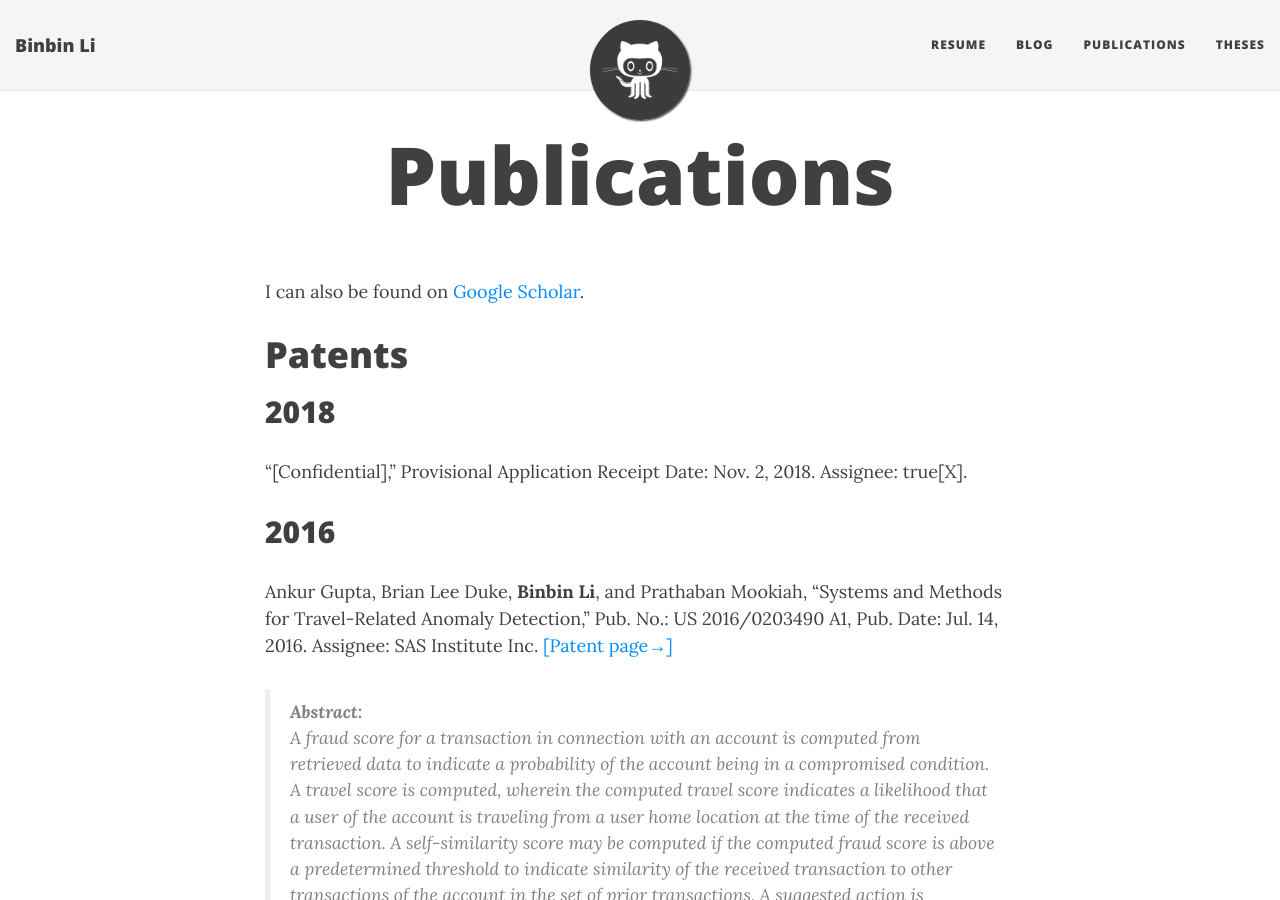
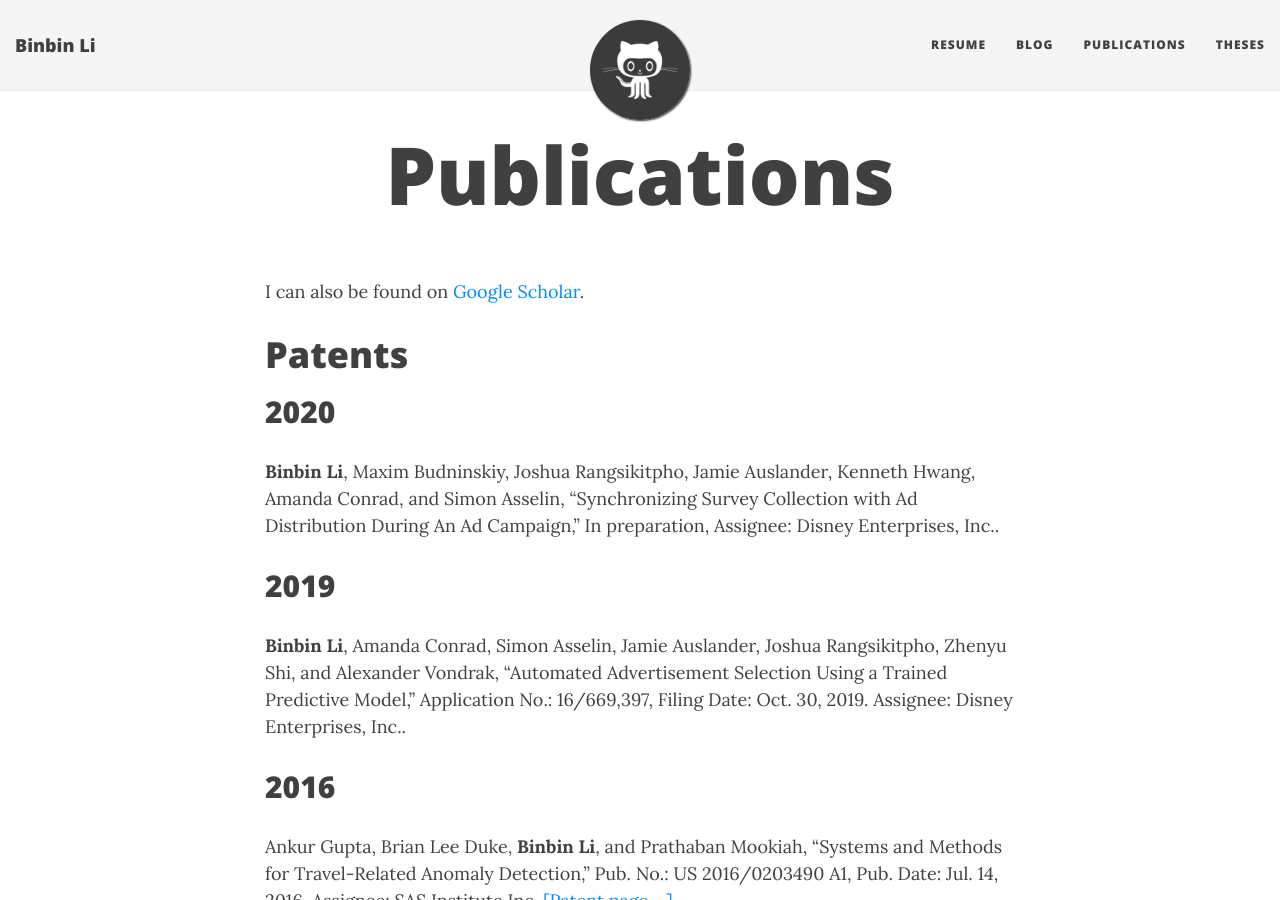
Before and after one commit to labrook/labrook.github.io, a Jekyll site: the page built from publications.md, in a window 1280 px wide and 900 px high. Built offline with Jekyll 4.4.1, drawn with Linux system fonts in a browser that asks for light colours; nearby versions of some CDN libraries.

Commit message:
Update patent list.

```diff
--- a/publications.md
+++ b/publications.md
@@ -7,9 +7,13 @@ I can also be found on [Google Scholar](https://scholar.google.com/citations?use
 
 # Patents
 
-## 2018
+## 2020
 
-"[Confidential]," Provisional Application Receipt Date: Nov. 2, 2018. Assignee: true[X].
+**Binbin Li**, Maxim Budninskiy, Joshua Rangsikitpho, Jamie Auslander, Kenneth Hwang, Amanda Conrad, and Simon Asselin, "Synchronizing Survey Collection with Ad Distribution During An Ad Campaign," In preparation, Assignee: Disney Enterprises, Inc..
+
+## 2019
+
+**Binbin Li**, Amanda Conrad, Simon Asselin, Jamie Auslander, Joshua Rangsikitpho, Zhenyu Shi, and Alexander Vondrak, "Automated Advertisement Selection Using a Trained Predictive Model," Application No.: 16/669,397, Filing Date: Oct. 30, 2019. Assignee: Disney Enterprises, Inc..
 
 ## 2016
 
```
